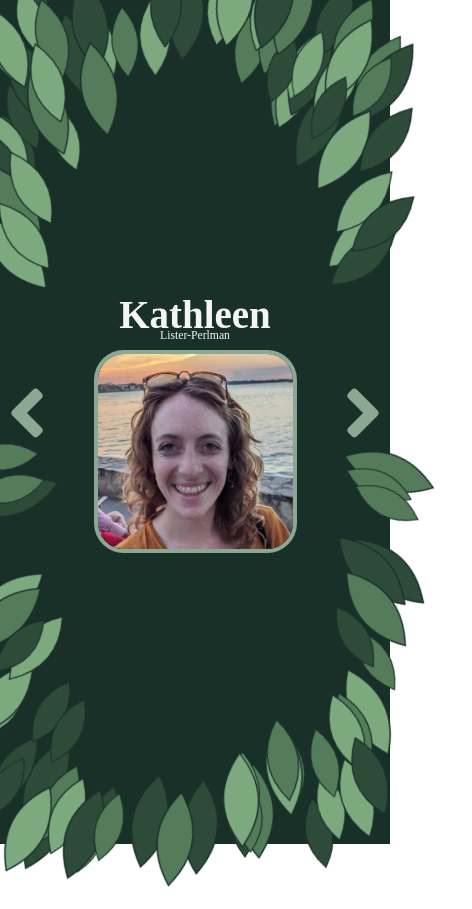
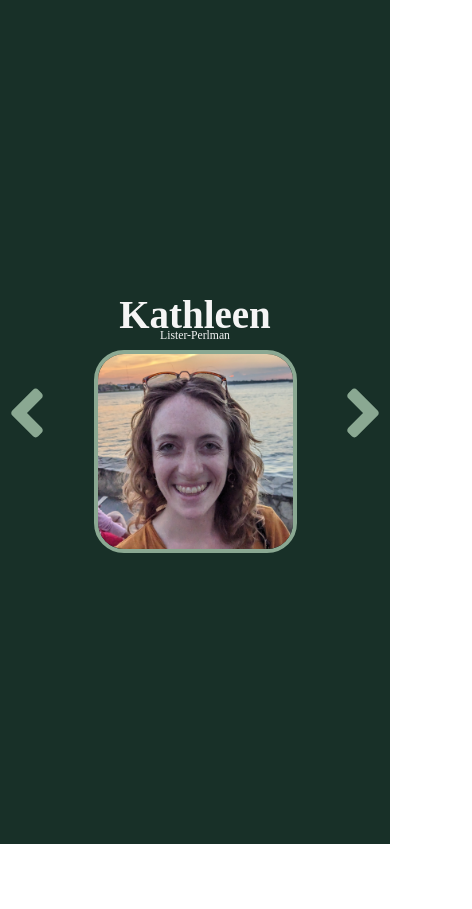
Before and after one commit to klister10/portfolio, a React (Create React App) app: page / in a window 390 px wide. Shown: the whole page, 472 px wide, since content can reach past the window. After the commit the page ends 844 px from the top, so only its background shows below. Built offline with nearby package versions, Linux system fonts and the light colour scheme; a web font is replaced by a local one.

Commit message:
hide leaves on mobile

```diff
--- a/src/App.js
+++ b/src/App.js
@@ -4,45 +4,9 @@ import TitleCard from './components/TitleCard';
 import DemoCard from './components/DemoCard';
 import Carousel from './components/Carousel';
 import React, { useEffect, useState } from 'react';
-//import { portfolioItems } from './data/portfolioItems';
+import { portfolioItems } from './data/portfolioItems';
+import { isMobile } from './utils';
 
-const portfolioItems = [
-  {
-    title: "Amira Learning",
-    videoURL: process.env.PUBLIC_URL + "/assets/amira_demo.mov",
-    linkURL: "https://www.amiralearning.com/",
-    description: "An AI based Reading Tutor. I worked with this ed-tech startup as Front-End Tech Lead.",
-  },
-  {
-    title: "Wander Match",
-    videoURL: process.env.PUBLIC_URL + "/assets/wander_match_demo.mp4",
-    description: "A flight destination discovery app using the skyscanner and google places apis.",
-  },
-  {
-    title: "Tax Calculator",
-    videoURL: process.env.PUBLIC_URL + "/assets/tax_calculator_demo.mov",
-    description: "A tool to determine tax withholding for people with variable income.",
-    linkURL: "https://master.d2fk9tf53c80qb.amplifyapp.com/",
-  },
-  {
-    title: "TripAdvisor",
-    imgURL: process.env.PUBLIC_URL + "/assets/TA_screen_shot.png",
-    linkURL: "https://www.tripadvisor.com/CheapFlightsHome",
-    description: "I owned the flights mobile web which was written in ReactJS.",
-  },
-  {
-    title: "Behind the Scenes",
-    imgURL: process.env.PUBLIC_URL + "/assets/github_logo.png",
-    linkURL: "https://github.com/klister10",
-    description: "Visit my GitHub.",
-  },
-  {
-    title: "Let's Connect",
-    imgURL: process.env.PUBLIC_URL + "/assets/linkedin_logo.png",
-    linkURL: "https://www.linkedin.com/in/kathleen-lister-perlman/",
-    description: "Connect with me on LinkedIn.",
-  },
-];
 
 
 function App() {
@@ -51,9 +15,11 @@ function App() {
     height: window.innerHeight,
   });
 
+  // re-render on window resize to ensure leaves are properly placed
   useEffect(() => {
-
-    setLeafShiftOnMouseMove();
+    if(!isMobile()){
+      setLeafShiftOnMouseMove();
+    }
 
     const handleResize = () => {
       setWindowSize({
@@ -154,7 +120,7 @@ function App() {
 
   return (
     <div className="App">
-      {generateLeaves()}
+      {!isMobile() && generateLeaves()}
       <Carousel>
         {getCarouselContent()}
       </Carousel>
--- a/src/data/portfolioItems.js
+++ b/src/data/portfolioItems.js
@@ -1,13 +1,37 @@
 export const portfolioItems = [
   {
+    title: "Amira Learning",
+    videoURL: process.env.PUBLIC_URL + "/assets/amira_demo.mov",
+    linkURL: "https://www.amiralearning.com/",
+    description: "An AI based Reading Tutor. I worked with this ed-tech startup as Front-End Tech Lead.",
+  },
+  {
     title: "Wander Match",
-    videoURL: require("../assets/wander_match_demo.mp4"),
+    videoURL: process.env.PUBLIC_URL + "/assets/wander_match_demo.mp4",
     description: "A flight destination discovery app using the skyscanner and google places apis.",
   },
   {
-    title: "Amira Learning",
-    videoURL: require("../assets/amira_demo.mp4"),
-    linkURL: "https://www.amiralearning.com/",
-    description: "An AI based Reading Tutor. I worked with this ed-tech startup as Front-End Tech Lead.",
+    title: "Tax Calculator",
+    videoURL: process.env.PUBLIC_URL + "/assets/tax_calculator_demo.mov",
+    description: "A tool to determine tax withholding for people with variable income.",
+    linkURL: "https://master.d2fk9tf53c80qb.amplifyapp.com/",
+  },
+  {
+    title: "TripAdvisor",
+    imgURL: process.env.PUBLIC_URL + "/assets/TA_screen_shot.png",
+    linkURL: "https://www.tripadvisor.com/CheapFlightsHome",
+    description: "I owned the flights mobile web which was written in ReactJS.",
+  },
+  {
+    title: "Behind the Scenes",
+    imgURL: process.env.PUBLIC_URL + "/assets/github_logo.png",
+    linkURL: "https://github.com/klister10",
+    description: "Visit my GitHub.",
+  },
+  {
+    title: "Let's Connect",
+    imgURL: process.env.PUBLIC_URL + "/assets/linkedin_logo.png",
+    linkURL: "https://www.linkedin.com/in/kathleen-lister-perlman/",
+    description: "Connect with me on LinkedIn.",
   },
 ];
--- /dev/null
+++ b/src/utils.js
@@ -0,0 +1,5 @@
+export function isMobile() {
+  const screenWidth = window.innerWidth || document.documentElement.clientWidth || document.body.clientWidth;
+  const screenHeight = window.innerHeight || document.documentElement.clientHeight || document.body.clientHeight;
+  return screenWidth < 768 || screenHeight < 768; // Adjust the threshold as needed
+}
```
